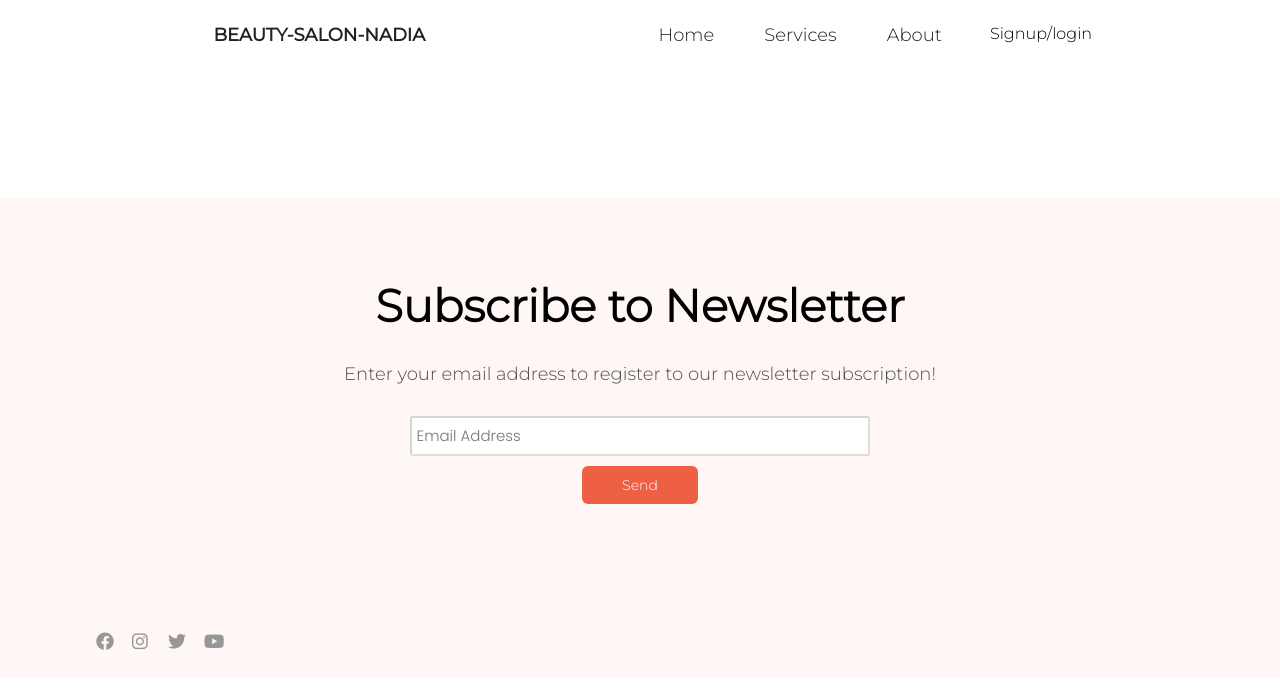
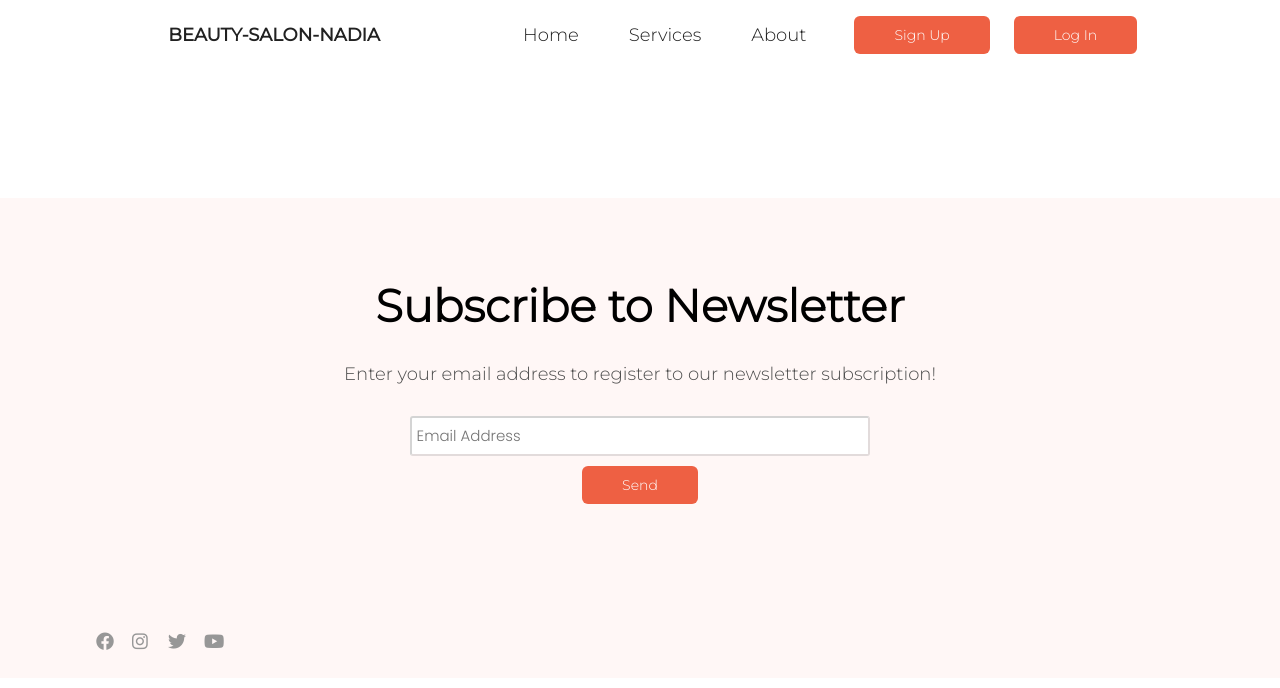
Before and after one commit to nadiahosisy/Beauty-Salon, a React (Vite) app: page / in a window 1280 px wide. Shown: the top 688 px of the page. Built offline with nearby package versions, Linux system fonts and the light colour scheme.

Commit message:
added 2 buttons and fixed navbar

```diff
--- a/src/components/Navbar.jsx
+++ b/src/components/Navbar.jsx
@@ -37,7 +37,14 @@ const Navbar = () => {
               </li>
             </ul>
           </div>
-          <div> Signup/login</div>
+          <div className="nav-btn-div">
+            <div className="signup-div">
+              <button className="btn-signup">Sign Up</button>
+            </div>
+            <div className="login-div">
+              <button className="btn-login">Log In</button>
+            </div>
+          </div>
         </div>
       </div>
     </div>
--- a/src/style/navbar.css
+++ b/src/style/navbar.css
@@ -52,8 +52,8 @@
 }
 .navbar {
   display: flex;
-  justify-content: end;
-  align-items: end;
+  justify-content: center;
+  align-items: center;
   margin-right: 3rem;
 }
 .nav-links {
@@ -68,3 +68,30 @@
 .navLink {
   text-decoration: none;
 }
+.nav-btn-div {
+  display: flex;
+  flex-direction: row;
+  gap: 1.5rem;
+}
+.btn-signup {
+  font-size: 14px;
+  font-weight: 500;
+  border-radius: 6px 6px 6px 6px;
+  padding: 10px 40px 10px 40px;
+  font-family: Monserat-ligth, sans-serif;
+  background-color: #ee6043;
+  border: none;
+  cursor: pointer;
+  color: #ffffff;
+}
+.btn-login {
+  font-size: 14px;
+  font-weight: 500;
+  border-radius: 6px 6px 6px 6px;
+  padding: 10px 40px 10px 40px;
+  font-family: Monserat-ligth, sans-serif;
+  background-color: #ee6043;
+  border: none;
+  cursor: pointer;
+  color: #ffffff;
+}
```
